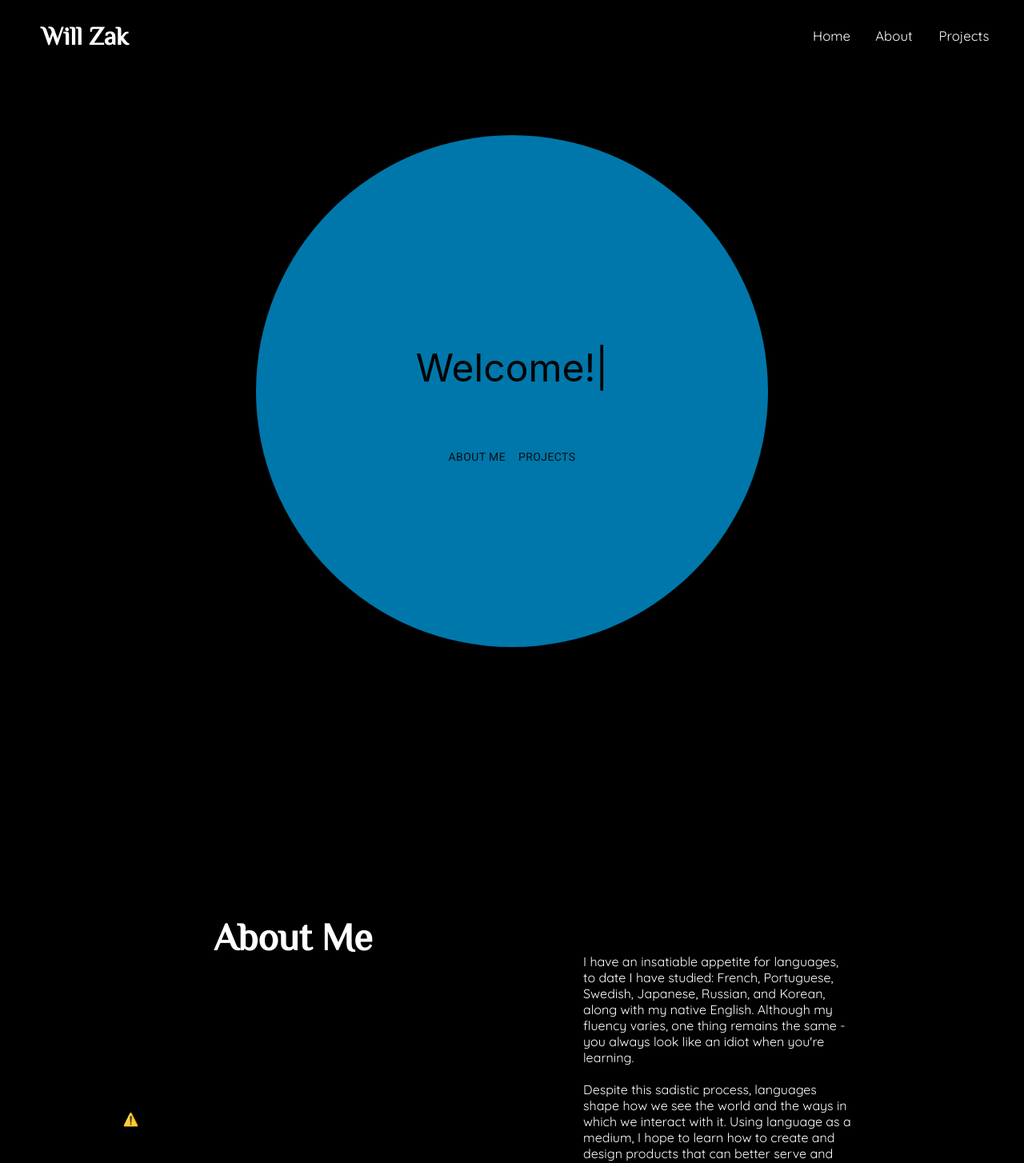
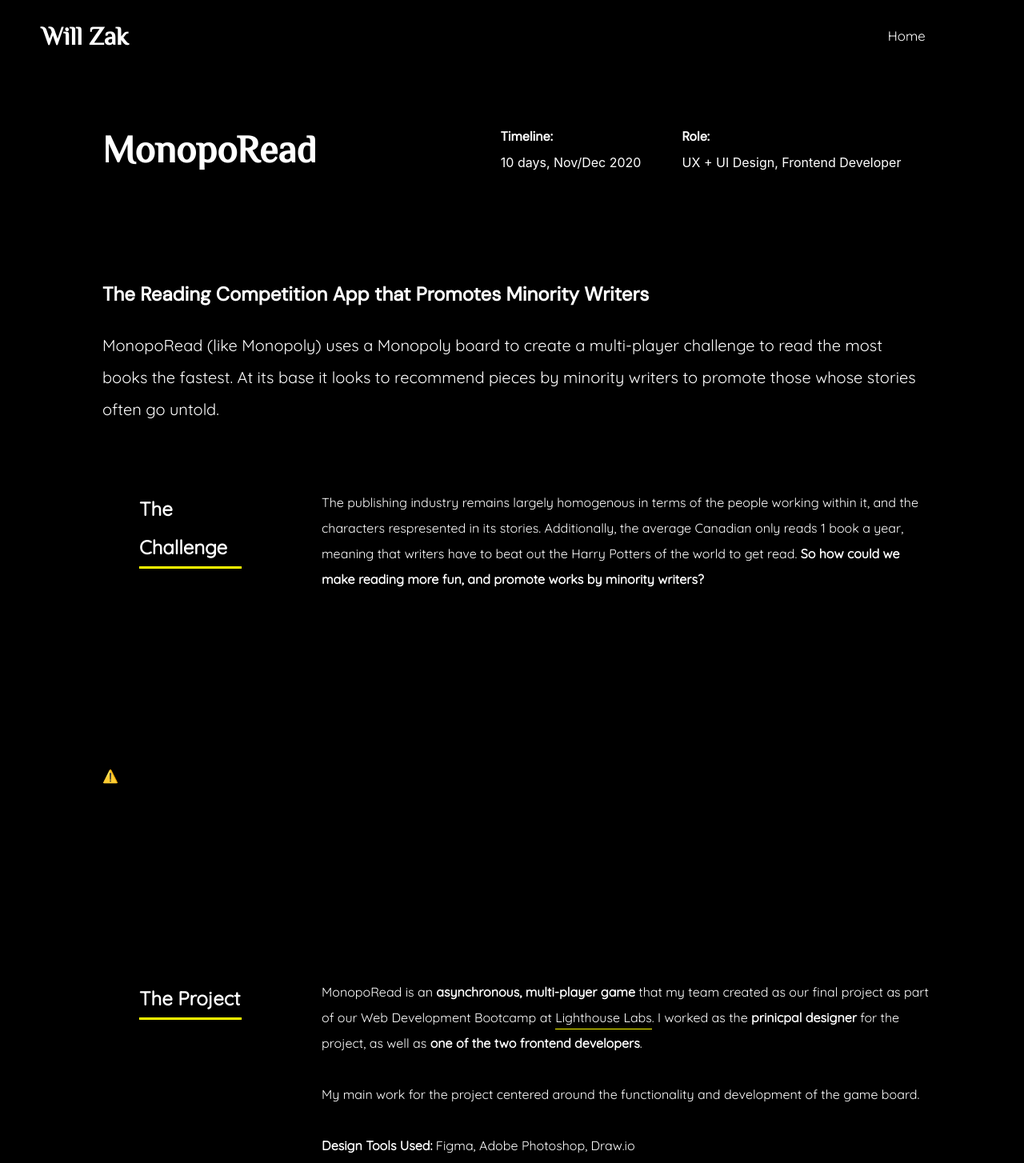
Before and after one commit to willzak/portfolio, a React (Create React App) app: page /monoporead in a window 1280 px wide. Shown: the top 1454 px of the page at 80% size. Built offline with nearby package versions, Linux system fonts and the light colour scheme; no server answers.

Commit message:
created ux work for monoporead

```diff
--- /dev/null
+++ b/src/components/Home.js
@@ -0,0 +1,21 @@
+import React from "react";
+
+import Landing from "./landing";
+import AboutMe from "./about";
+import Projects from "./Projects";
+import Ending from "./Ending";
+import Nav from "./Nav";
+
+import "../styles/index.sass";
+
+export default function Home(props) {
+  return (
+    <div class="background">
+      <Nav />
+      <Landing />
+      <AboutMe />
+      <Projects />
+      <Ending />
+    </div>
+  )
+}
--- /dev/null
+++ b/src/components/MonopoReadUX.js
@@ -0,0 +1,102 @@
+import React, { Fragment } from "react";
+
+import useScript from "../hooks/useScript"
+import Nav from "./Nav"
+
+import "../styles/ux.sass";
+
+export default function DesignItem(props) {
+
+  useScript('https://unpkg.com/@lottiefiles/lottie-player@latest/dist/lottie-player.js');
+
+  return (
+    <>
+    <Nav home={false}/>
+    <div className="ux-proj" id="top">
+      <div className="head">
+        <h1 className="title">MonopoRead</h1>
+        <div className="context">
+          <div className="context-item">
+            <div className="context-title">Timeline:</div>
+            <div>10 days, Nov/Dec 2020</div>
+          </div>
+          <div className="context-item">
+            <div className="context-title">Role:</div>
+            <div>UX + UI Design, Frontend Developer</div>
+          </div>
+        </div>
+      </div>
+      <div className="intro">
+        <h2>The Reading Competition App that Promotes Minority Writers</h2>
+        <div className="brief">MonopoRead (like Monopoly) uses a Monopoly board to create a multi-player challenge to read the most books the fastest. At its base it looks to recommend pieces by minority writers to promote those whose stories often go untold.</div>
+      </div>
+      <div className="body">
+
+        <div className="body-item">
+          <div className="section-title">
+            <div>The Challenge</div>
+            <div className="underline"></div>
+          </div>
+          <div className="section-content">The publishing industry remains largely homogenous in terms of the people working within it, and the characters respresented in its stories. Additionally, the average Canadian only reads 1 book a year, meaning that writers have to beat out the Harry Potters of the world to get read. <strong>So how could we make reading more fun, and promote works by minority writers?</strong></div>
+        </div>
+
+        <lottie-player src="https://assets9.lottiefiles.com/packages/lf20_K7aZUG.json"  background="transparent"  speed="1"  style={{width: "300px"}, {height: "300px"}}  loop  autoplay></lottie-player>
+
+        <div className="body-item">
+          <div className="section-title">
+            <div>The Project</div>
+            <div className="underline"></div>
+          </div>
+          <div className="section-body">
+            <div className="section-content">MonopoRead is an <strong>asynchronous, multi-player game</strong> that my team created as our final project as part of our Web Development Bootcamp at <a href="https://www.lighthouselabs.ca/en/web-development-bootcamp">Lighthouse Labs</a>. I worked as the <strong>prinicpal designer</strong> for the project, as well as <strong>one of the two frontend developers</strong>.</div>
+            <br/>
+            <div className="section-content">My main work for the project centered around the functionality and development of the game board.</div>
+            <br/>
+            <div className="section-content"><strong>Design Tools Used:</strong> Figma, Adobe Photoshop, Draw.io</div>
+            <div className="section-content"><strong>Design Methods Used:</strong> Interviews, Wireframes, ERD Diagrams, Prototyping</div>
+          </div>
+        </div>
+
+        <div className="body-item">
+          <div className="section-title">
+            <div>The Process</div>
+            <div className="underline"></div>
+          </div>
+          <div className="section-body">
+            <div className="section-content"><strong>UX Design</strong></div>
+            <br />
+            <div className="section-content">The <strong>main considerations</strong> for the game design included:</div>
+            <ul>
+              <li><a><strong>Intuitivity</strong></a>: It doesn't take much to make a game overly complex, and the moment that happens the user stops enjoying it and logs off. Therefore it was essential to minimize the actions a user had to perform, and keep visuals clean.</li>
+              <li><a><strong>Scope</strong></a>: In order to provide accurate book recommendations, we had to take into consideration our users': reading level, age, and language.</li>
+              <li><a><strong>Stimulation</strong></a>: Since the game is asynchronous, we had to create ways to keep the user coming back each time they finished reading a book. Therefore we had to ensure users would be stimulated by the game by including animations, point systems, and creating competition within it.</li>
+            </ul>
+            <br />
+            <div className="section-content"></div>
+            <br />
+            <div className="section-content"><strong>UI Design</strong></div>
+            <div className="section-content">Majority of the colour scheme for the project came from the original Monopoly board colours. We decided to continue with these to keep the play on the game, but also because of its <strong>high contrast</strong> that made small writing on game tiles <strong>easy to read</strong>.</div>
+            <br/>
+            <div className="section-content">The typeface used was also used to keep with the Monopoly theme, but also to be as <strong>legible</strong> as possible to ensure users of any age could clearly understand what was on screen.</div>
+            <br />
+          </div>
+        </div>
+
+        <div className="body-item">
+          <div className="section-title">
+            <div>The Takeaways</div>
+            <div className="underline"></div>
+          </div>
+          <div className="section-body">
+            <div className="section-content">This project <strong>tested my ability to adapt quickly to change</strong>, due to the timeline functionalities of the app had to be dropped or altered due to either time constraints or the ability to accurately develop said element.</div>
+            <br/>
+            <div className="section-content">For example we had the database designed to track achievements by users over multiple games on a user profile page. Our team decided to forgo this feature as it wouldn't be required to present the project's MVP; in cases like this the project also taught me the <strong>importance of scalability in design</strong>, and <strong>understanding when to say enough is enough</strong>.</div>
+            <br/>
+          </div>
+        </div>
+
+      </div>
+    </div>
+    </>
+  )
+}
--- a/src/components/Nav.js
+++ b/src/components/Nav.js
@@ -1,10 +1,12 @@
 import React from "react";
 import { Link } from "react-scroll";
+import { Link as BrowserLink } from "react-router-dom";
+
 
 import "../styles/nav.sass";
 
 export default function Nav(props) {
-
+  if (props.home) {
     return (
       <div className="nav-bar">
         <div className="nav-left">
@@ -51,3 +53,25 @@ export default function Nav(props) {
       </div>
     )
   }
+
+  return (
+    <div className="nav-bar">
+      <div className="nav-left">
+        <Link
+          className="item-left"
+          activeClass="active"
+          to="top"
+          spy={false}
+          smooth={true}
+          offset={0}
+          duration={500}
+        ><button className="title-btn">Will Zak</button></Link>
+      </div>
+      <div className="nav-right">
+        <BrowserLink to="/">
+          <button className="btn">Home</button>
+        </BrowserLink>
+      </div>
+    </div>
+  )
+}
--- a/src/components/ProjectItem.js
+++ b/src/components/ProjectItem.js
@@ -1,5 +1,6 @@
 import { Button } from "@material-ui/core";
 import Fade from "react-reveal/Fade";
+import { BrowserRouter as Router, Switch, Route, Link } from "react-router-dom";
 
 import useStyles from "../hooks/useStyles";
 
@@ -23,7 +24,8 @@ export default function ProjectItem(props) {
               <li><strong>Stack:</strong> {props.stack}</li>
             </ul>
           </div>
-          { props.github && <Button href={props.github} className={classes.root} target="_blank">View on Github</Button>}
+          { props.github && <Button href={props.github} className={classes.root} target="_blank">View on Github</Button> }
+          { props.design && <Link to={props.design}><Button href={props.design} className={classes.root} target="_blank">View Design</Button></Link> }
         </div>
         <div className="img-container">
           <img src={window.location.origin + props.img} alt={props.alt} className="proj-img" />
--- a/src/components/ProjectList.js
+++ b/src/components/ProjectList.js
@@ -20,6 +20,7 @@ export default function ProjectList(props) {
       desc: "Born out of a mutual love for reading, a need to connect in news ways during the spread of COVID-19, and a much needed push to highlight disenfranchised authors, MonopoRead challenges players to read more books by gamifying the process and giving book suggestions.",
       stack: "React, Ruby on Rails, CSS, Figma, Heroku",
       github: "https://github.com/willzak/MonopoRead",
+      design: "/monoporead",
       img: "/monoporead_board.png",
       alt: "MonopoRead game board",
       timeframe: "10 days, November 2020",
@@ -74,6 +75,7 @@ export default function ProjectList(props) {
         desc={item.desc}
         stack={item.stack}
         github={item.github}
+        design={item.design}
         img={item.img}
         alt={item.alt}
         timeframe={item.timeframe}
--- a/src/components/index.js
+++ b/src/components/index.js
@@ -1,20 +1,29 @@
 import React from "react";
-import Landing from "./landing";
-import AboutMe from "./about";
-import Projects from "./Projects";
-import Ending from "./Ending";
-import Nav from "./Nav";
+import {
+  BrowserRouter as Router,
+  Switch,
+  Route,
+  Link
+} from "react-router-dom";
+
+import Home from "./Home";
+import DesignItem from "./MonopoReadUX"
 
 import "../styles/index.sass";
 
 export default function WebContainer(props) {
   return (
     <div class="background">
-      <Nav />
-      <Landing />
-      <AboutMe />
-      <Projects />
-      <Ending />
+      <Router>
+        <Switch>
+          <Route exact path="/">
+            <Home />
+          </Route>
+          <Route path="/monoporead">
+            <DesignItem project={"monoporead"} />
+          </Route>
+        </Switch>
+      </Router>
     </div>
   )
 }
--- /dev/null
+++ b/src/styles/ux.sass
@@ -0,0 +1,97 @@
+@import url('https://fonts.googleapis.com/css2?family=DM+Sans&family=Philosopher&family=Quicksand&display=swap')
+$header-font: 'DM Sans', sans-serif
+$body-font: 'Quicksand', sans-serif
+$title-font: 'Philosopher', sans-serif;
+$highlight-colour: yellow
+
+.ux-proj a
+  border-bottom: 1px solid $highlight-colour
+  color: white
+  padding-bottom: .25em
+  text-decoration: none
+
+.ux-proj a:hover
+  border-bottom: 1px solid white
+  padding-bottom: .25em
+
+.ux-proj
+  width: 100vw
+  height: 100%
+  color: white
+  display: flex
+  flex-direction: column
+  align-items: center
+  line-height: 2
+
+.intro
+  width: 80%
+  margin-bottom: 10vh
+  font-family: $body-font
+
+.brief
+  font-size: 1.25em
+  font-weight: lighter
+
+.head
+  width: 80%
+  margin-top: 5vh
+  margin-bottom: 10vh
+  display: flex
+  flex-direction: row
+  justify-content: space-between
+  align-items: center
+
+.title
+  margin: 0
+  position: relative
+
+.context
+  display: flex
+  flex-direction: row
+
+.context-item
+  margin: 2vw
+
+.context-title
+  font-family: $header-font
+  font-weight: bolder
+
+.intro h2
+  font-family: $header-font
+
+.body
+  width: 80%
+  display: flex
+  flex-direction: column
+  align-items: center
+  font-family: $body-font
+
+.body-item
+  display: flex
+  justify-content: flex-start
+  margin-bottom: 10vh
+
+.section-title
+  width: 10vw
+  margin-left: 5vw
+  margin-right: 100px
+  font-weight: bolder
+  font-size: 1.5em
+
+.section-body
+  display: flex
+  flex-direction: column
+  align-items: flex-start
+
+.section-content
+  width: 60vw
+
+.underline
+  background-color: $highlight-colour
+  height: 3px
+
+lottie-player
+  margin-bottom: 13vh
+
+li
+  margin: 20px
```
Also changed, not shown: 1 other file (tests, documents, lock files or other folders). Lines whose indentation alone changed are shown as unchanged.
